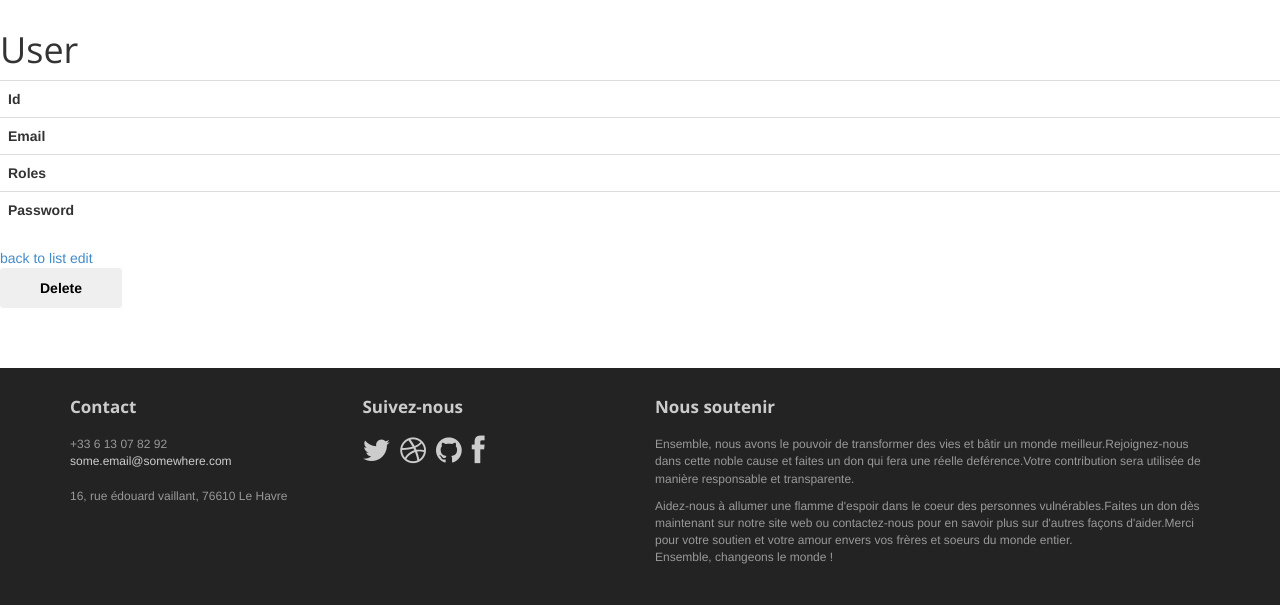
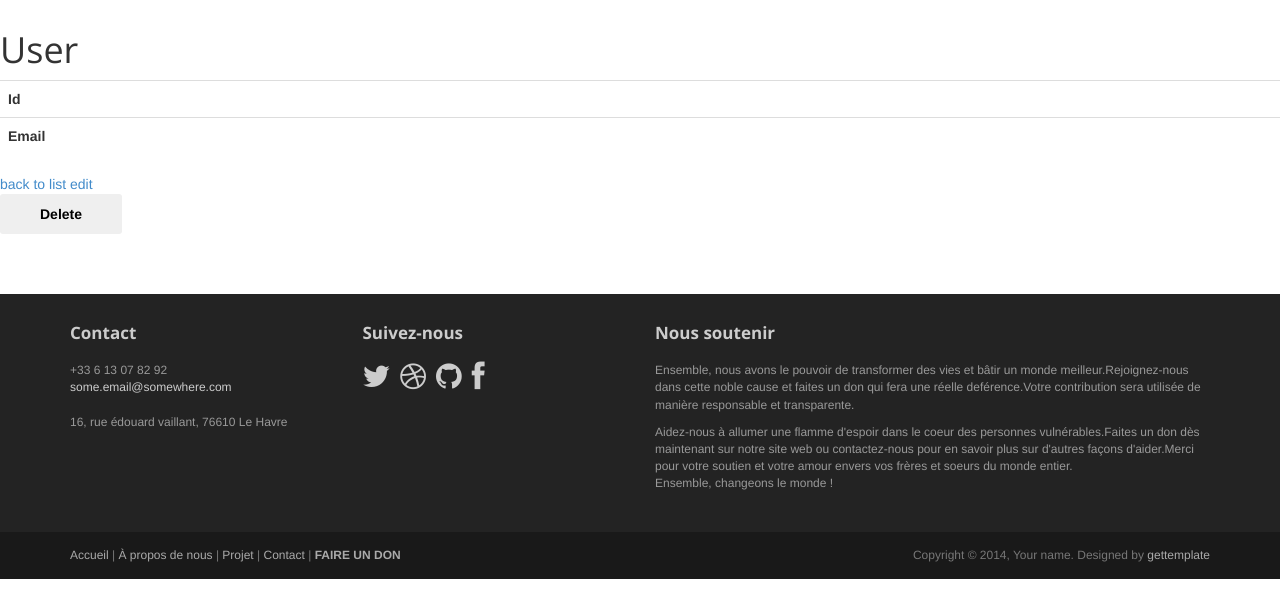
Before and after one commit to cubahitman/ONG-Les_Amis, a Symfony app: template templates/admin_user/show.html.twig in a window 1280 px wide. Shown: the part 100-705 px from the top of the page. Run offline with Twig, Linux system fonts and the light colour scheme; the template is opened without the code that fills it, so the values that code supplies are empty; some libraries are stand-ins or nearby versions.

Commit message:
Mise a jour ♥

```diff
--- a/src/Form/UserType.php
+++ b/src/Form/UserType.php
@@ -4,6 +4,7 @@ namespace App\Form;
 
 use App\Entity\User;
 use Symfony\Component\Form\AbstractType;
+use Symfony\Component\Form\Extension\Core\Type\TextType;
 use Symfony\Component\Form\FormBuilderInterface;
 use Symfony\Component\OptionsResolver\OptionsResolver;
 
@@ -13,8 +14,9 @@ class UserType extends AbstractType
     {
         $builder
             ->add('email')
-            ->add('roles')
-            ->add('password')
+            ->add('plainPassword', TextType::class, [
+                'mapped'=>false
+            ])
         ;
     }
 
--- a/templates/admin_user/index.html.twig
+++ b/templates/admin_user/index.html.twig
@@ -10,8 +10,6 @@
             <tr>
                 <th>Id</th>
                 <th>Email</th>
-                <th>Roles</th>
-                <th>Password</th>
                 <th>actions</th>
             </tr>
         </thead>
@@ -20,8 +18,6 @@
             <tr>
                 <td>{{ user.id }}</td>
                 <td>{{ user.email }}</td>
-                <td>{{ user.roles ? user.roles|json_encode : '' }}</td>
-                <td>{{ user.password }}</td>
                 <td>
                     <a href="{{ path('app_admin_user_show', {'id': user.id}) }}">show</a>
                     <a href="{{ path('app_admin_user_edit', {'id': user.id}) }}">edit</a>
--- a/templates/admin_user/show.html.twig
+++ b/templates/admin_user/show.html.twig
@@ -15,14 +15,6 @@
                 <th>Email</th>
                 <td>{{ user.email }}</td>
             </tr>
-            <tr>
-                <th>Roles</th>
-                <td>{{ user.roles ? user.roles|json_encode : '' }}</td>
-            </tr>
-            <tr>
-                <th>Password</th>
-                <td>{{ user.password }}</td>
-            </tr>
         </tbody>
     </table>
 
```
Also changed, not shown: src/Controller/AdminUserController.php (+11 -5 lines).
